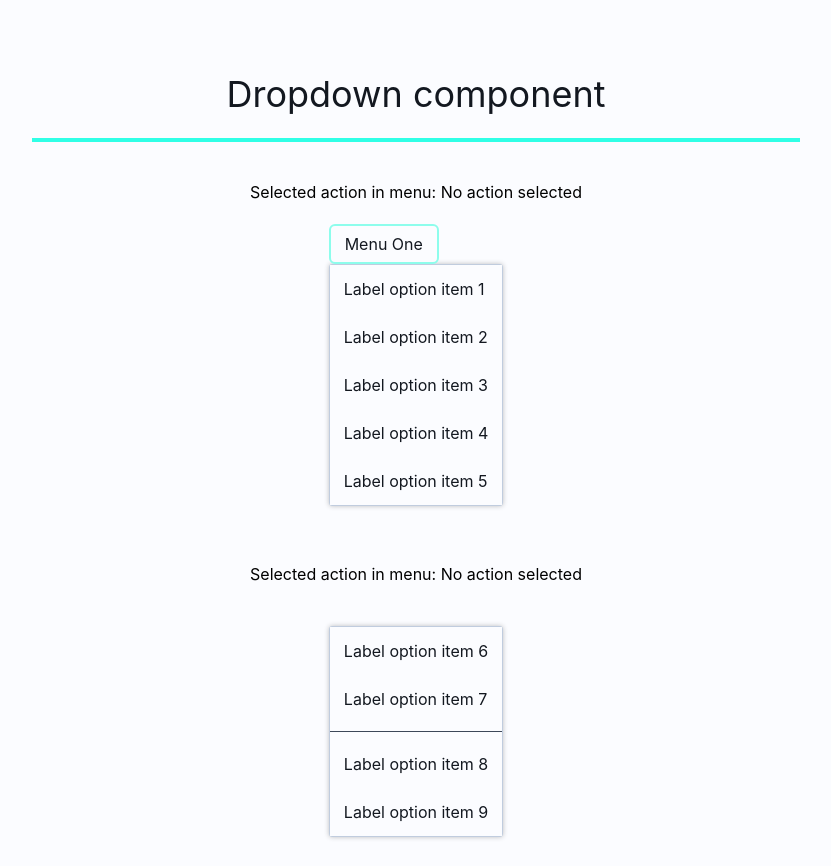
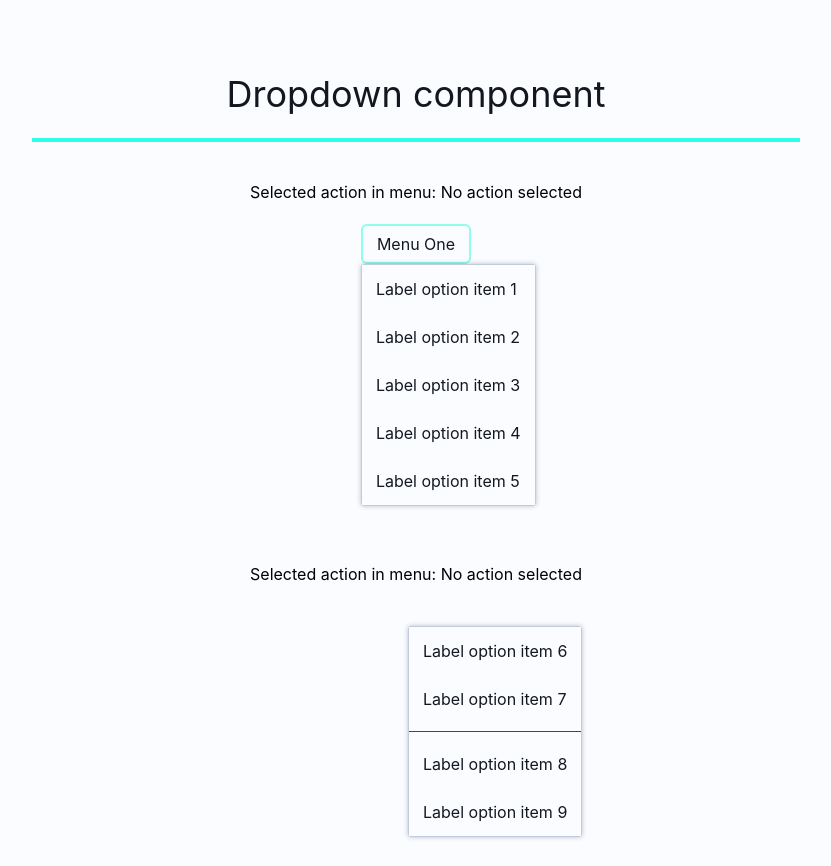
Before and after one commit to hebbeh/dropdown-showcase, a React (Create React App) app: page / in a window 1280 px wide. Shown: the whole page, without its empty margins (224-1055 px from the left). Built offline with nearby package versions, Linux system fonts and the light colour scheme; some icons are missing.

Commit message:
Absolute position menu as initial position styling

```diff
--- a/src/Components/Input/Dropdown/Dropdown.css
+++ b/src/Components/Input/Dropdown/Dropdown.css
@@ -1,8 +1,9 @@
-/* Item */
+/* Option */
 .option {
   display: inline-block;
   background-color: #fbfcff;
   padding: 14px 14px;
+  cursor: 'pointer';
 }
 
 .option:hover {
@@ -18,12 +19,14 @@
   flex-direction: row;
 }
 
+/* OptionList */
 .optionList {
   display: flex;
 }
 
 /* Menu */
 .menu {
+  position: absolute;
   min-width: 76px;
   display: flex;
   flex-direction: column;
```
